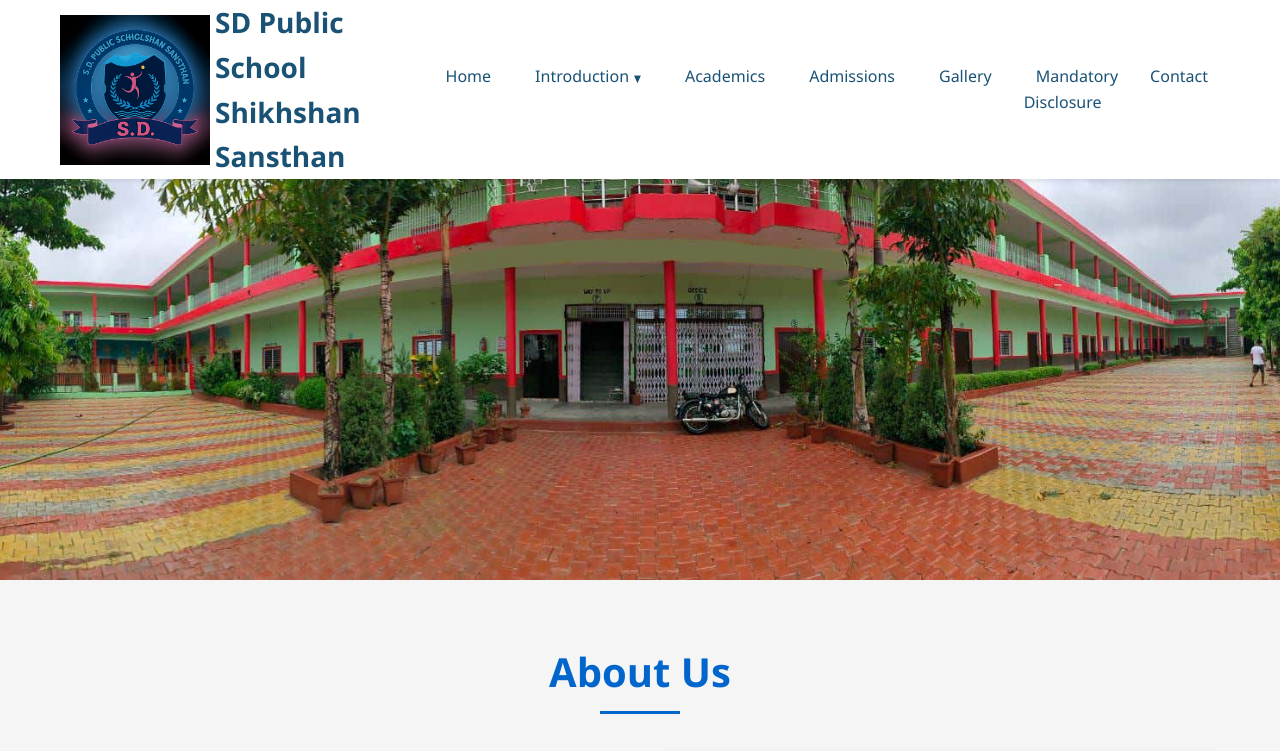
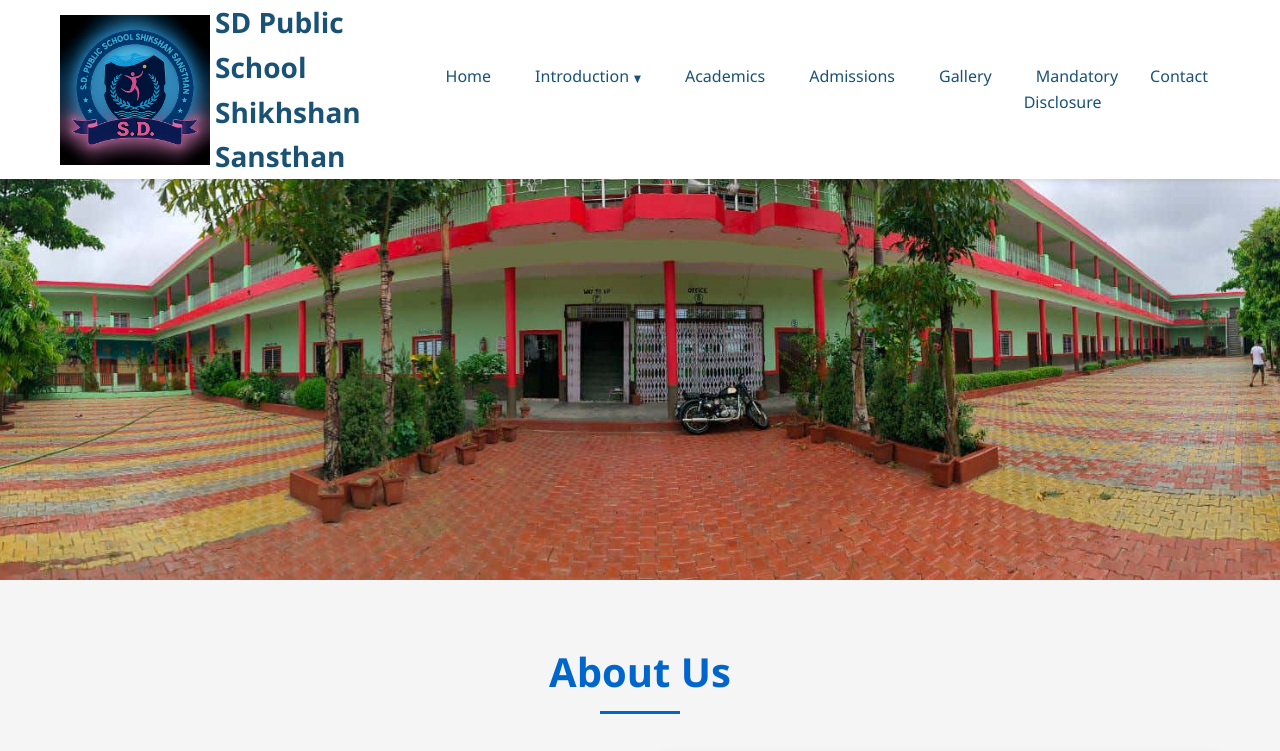
Before and after one commit to Shivankulg/sdo, a plain HTML site: page index.html in a window 1280 px wide. Shown: the top 751 px of the page. Drawn offline with Linux system fonts and the light colour scheme.

Commit message:
Update index.html

```diff
--- a/index.html
+++ b/index.html
@@ -21,7 +21,7 @@
     <header>
         <div class="container header-container">
             <div class="logo">
-                <img src="logos.png" alt="SD Public School Logo">
+                <img src="logoss.png" alt="SD Public School Logo">
                 <div>
                     <h1>SD Public School  Shikhshan Sansthan </h1>
                 </div>
```
